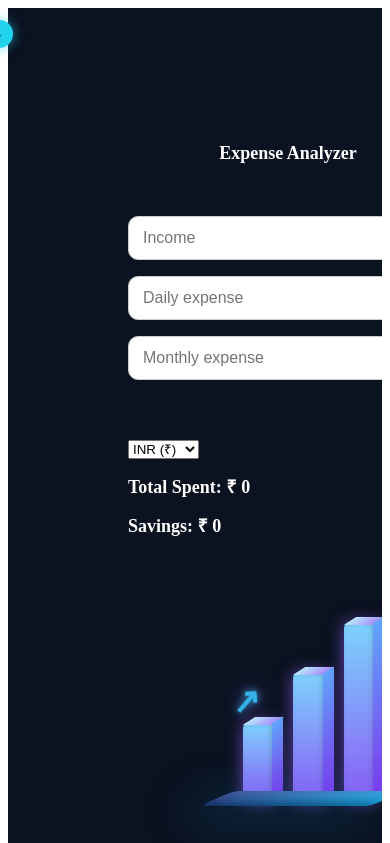
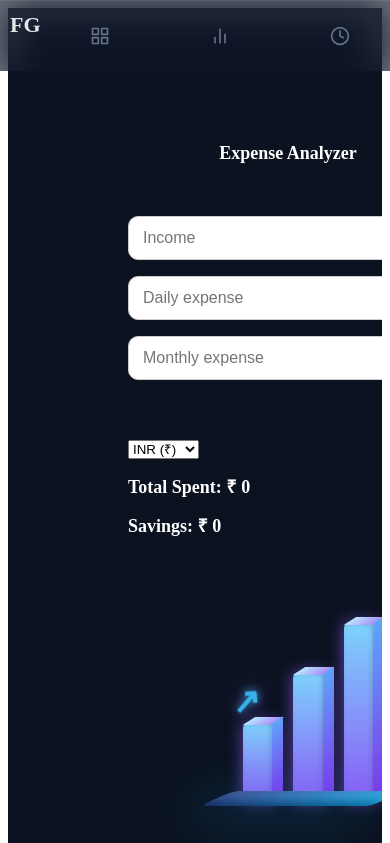
Before and after one commit to Shrestha36/FinanceGrow, a React (Vite) app in the folder HiSplit/frontend/: page /home/expense in a window 390 px wide. Shown: the top 843 px of the page. Built offline with nearby package versions, Linux system fonts and the light colour scheme.

Commit message:
style fixing for slidebar mobile view and home page

```diff
--- a/HiSplit/frontend/src/styles/home.style.js
+++ b/HiSplit/frontend/src/styles/home.style.js
@@ -22,7 +22,7 @@ export const DashboardGrid = styled.div`
   display: flex;
   flex-wrap: wrap;
   gap: 32px;
-  margin: 50px 12px;
+  margin: 120px 80px;
     @media (min-width: 1024px) {
      margin: 84px;
   }
@@ -155,7 +155,6 @@ export const HomePageWrapper = styled.div`
 
   @media (min-width: 1024px) {
     padding: 0;
-    align-items: flex-start;
     min-height: 100vh;
   }
 `;
--- a/HiSplit/frontend/src/styles/slideBar.style.js
+++ b/HiSplit/frontend/src/styles/slideBar.style.js
@@ -32,20 +32,23 @@ export const SidebarWrapper = styled.aside`
     padding 0.3s ease;
 
   /* 📱 mobile → overlay drawer */
-  @media (max-width: 768px) {
+  @media (max-width: 1024px) {
     position: fixed;
     left: 0;
+    bottom: 0;
     top: 0;
 
-    width: 220px;
-    padding: 32px 20px;
+    height: 70px;
+    width: 100%;
 
-    z-index: 1000;
+    flex-direction: row;
+    align-items: center;
+    justify-content: center;
 
-    transform: ${({ open }) =>
-      open ? "translateX(0)" : "translateX(-100%)"};
+    padding: 0 10px;
 
-    transition: transform 0.3s ease;
+    border-right: none;
+    border-top: 1px solid rgba(255, 255, 255, 0.08);
   }
 `;
 
@@ -70,6 +73,9 @@ export const SidebarToggle = styled.button`
   justify-content: center;
 
   box-shadow: 0 0 12px rgba(34, 211, 238, 0.6);
+   @media (max-width: 1024px) {
+    display: none;
+  }
 `;
 
 /* Logo */
@@ -88,6 +94,13 @@ export const Nav = styled.nav`
   display: flex;
   flex-direction: column;
   gap: 22px;
+
+   @media (max-width: 1024px) {
+    flex-direction: row;
+    width: 100%;
+    justify-content: space-around;
+    gap: 0;
+  }
 `;
 
 export const NavItem = styled.div`
```
